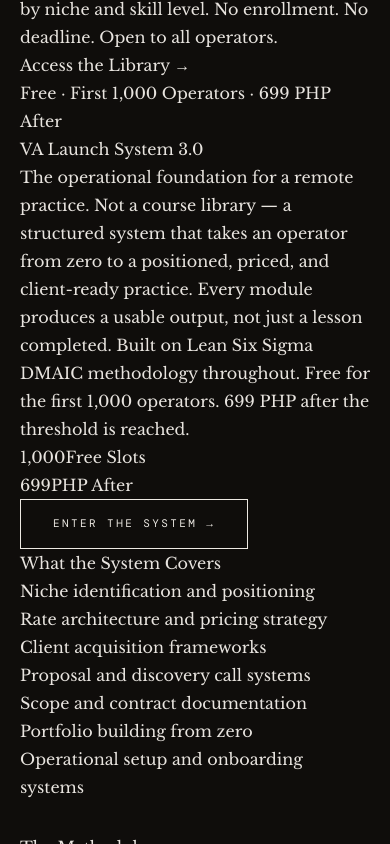
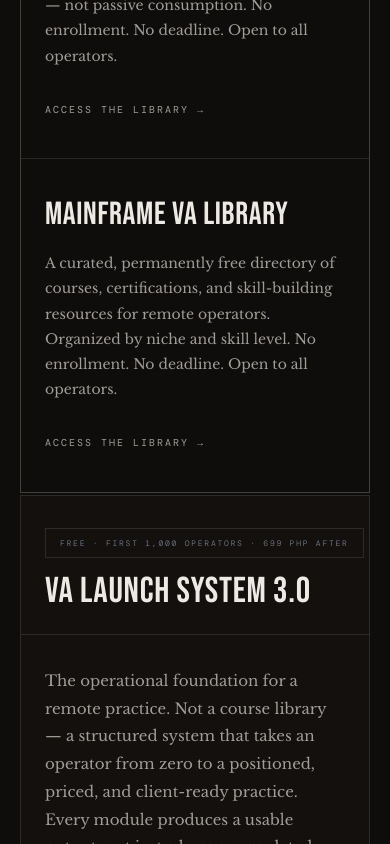
Before and after one commit to kittycataclysmic/marginmomentum-landing, a React (Vite) app: page / in a window 390 px wide. Shown: the part 5180-6024 px from the top of the page. Built offline with nearby package versions, Linux system fonts and the light colour scheme.

Commit message:
Add styles for navigation and system sections
Added new styles for navigation contact link, free systems section, VLS 3.0 block, and paid systems grid. Included responsive adjustments for various screen sizes.

```diff
--- a/src/App.css
+++ b/src/App.css
@@ -1750,3 +1750,369 @@ section { position: relative; z-index: 1; }
   .polcode-invest-tier { flex-direction: column; gap: 12px; }
   .polcode-invest-tier-left { min-width: unset; }
 }
+/* ═══════════════════════════════════════
+   APP.CSS ADDITIONS — append to existing App.css
+   New styles for: Nav contact link, Free Systems,
+   VLS 3.0 block, Paid Systems grid
+═══════════════════════════════════════ */
+
+/* ─── NAV CONTACT LINK ─── */
+.nav-contact-link {
+  color: var(--steel) !important;
+  font-size: 9px !important;
+  letter-spacing: 0.14em !important;
+  text-transform: lowercase !important;
+}
+.nav-contact-link:hover { color: var(--fog) !important; }
+
+/* ═══════════════════════════════════════
+   ECO TIER HEADER (shared by free + paid)
+═══════════════════════════════════════ */
+.eco-tier-header {
+  margin-bottom: 64px;
+}
+
+/* ═══════════════════════════════════════
+   FREE SYSTEMS SECTION
+═══════════════════════════════════════ */
+.eco-free-section {
+  padding: 120px 0;
+  border-bottom: 1px solid var(--rule);
+}
+
+/* Forever free label */
+.eco-forever-label {
+  margin-bottom: 24px;
+}
+
+.eco-forever-label span {
+  font-family: 'DM Mono', monospace;
+  font-size: 8px;
+  letter-spacing: 0.24em;
+  text-transform: uppercase;
+  color: var(--steel);
+  padding: 8px 16px;
+  border: 1px solid var(--rule);
+}
+
+/* Two-column library grid */
+.eco-free-grid {
+  display: grid;
+  grid-template-columns: 1fr 1fr;
+  gap: 0;
+  background: var(--rule);
+  border: 1px solid var(--rule);
+  margin-bottom: 2px;
+}
+
+.eco-free-card {
+  background: var(--deep);
+  padding: 56px 48px;
+  border-right: 1px solid var(--rule);
+  display: flex;
+  flex-direction: column;
+  transition: background 0.25s ease;
+}
+
+.eco-free-card:last-child { border-right: none; }
+.eco-free-card:hover { background: rgba(26,23,20,0.6); }
+
+.eco-free-title {
+  font-family: 'Bebas Neue', sans-serif;
+  font-size: 32px;
+  line-height: 1;
+  color: var(--fog);
+  letter-spacing: 0.02em;
+  margin-bottom: 20px;
+}
+
+.eco-free-desc {
+  font-size: 14px;
+  line-height: 1.8;
+  color: var(--text-muted);
+  flex: 1;
+  margin-bottom: 32px;
+}
+
+.eco-free-link {
+  font-family: 'DM Mono', monospace;
+  font-size: 10px;
+  letter-spacing: 0.2em;
+  text-transform: uppercase;
+  color: var(--text-muted);
+  text-decoration: none;
+  transition: color 0.2s;
+  margin-top: auto;
+}
+
+.eco-free-link:hover { color: var(--fog); }
+
+/* ═══════════════════════════════════════
+   VLS 3.0 BLOCK
+═══════════════════════════════════════ */
+.vls-block {
+  margin-top: 2px;
+  border: 1px solid var(--rule);
+  background: rgba(26,23,20,0.4);
+}
+
+.vls-block-header {
+  padding: 40px 48px 32px;
+  border-bottom: 1px solid var(--rule);
+  display: flex;
+  align-items: baseline;
+  gap: 32px;
+  flex-wrap: wrap;
+}
+
+.vls-block-badge {
+  font-family: 'DM Mono', monospace;
+  font-size: 8px;
+  letter-spacing: 0.22em;
+  text-transform: uppercase;
+  color: var(--steel);
+  padding: 7px 14px;
+  border: 1px solid var(--rule);
+  white-space: nowrap;
+}
+
+.vls-block-title {
+  font-family: 'Bebas Neue', sans-serif;
+  font-size: clamp(36px, 4vw, 56px);
+  line-height: 1;
+  color: var(--fog);
+  letter-spacing: 0.02em;
+}
+
+.vls-block-inner {
+  display: grid;
+  grid-template-columns: 1fr 1fr;
+  gap: 0;
+}
+
+.vls-block-left {
+  padding: 48px;
+  border-right: 1px solid var(--rule);
+  display: flex;
+  flex-direction: column;
+}
+
+.vls-block-desc {
+  font-size: 15px;
+  line-height: 1.85;
+  color: var(--text-muted);
+  margin-bottom: 36px;
+  flex: 1;
+}
+
+.vls-block-stats {
+  display: flex;
+  gap: 48px;
+  margin-bottom: 36px;
+  padding-bottom: 36px;
+  border-bottom: 1px solid var(--rule);
+}
+
+.vls-stat-item {}
+
+.vls-stat-num {
+  display: block;
+  font-family: 'Bebas Neue', sans-serif;
+  font-size: 48px;
+  line-height: 1;
+  color: var(--fog);
+  letter-spacing: 0.02em;
+}
+
+.vls-stat-label {
+  display: block;
+  font-family: 'DM Mono', monospace;
+  font-size: 8px;
+  letter-spacing: 0.2em;
+  text-transform: uppercase;
+  color: var(--steel);
+  margin-top: 6px;
+}
+
+.vls-block-right {
+  padding: 48px;
+}
+
+.vls-feature-label {
+  font-family: 'DM Mono', monospace;
+  font-size: 9px;
+  letter-spacing: 0.22em;
+  text-transform: uppercase;
+  color: var(--steel);
+  padding-bottom: 14px;
+  border-bottom: 1px solid var(--rule);
+  margin-bottom: 20px;
+}
+
+.vls-feature-items {
+  list-style: none;
+  display: flex;
+  flex-direction: column;
+  gap: 10px;
+}
+
+.vls-feature-items li {
+  font-size: 14px;
+  color: var(--text-muted);
+  padding-left: 18px;
+  position: relative;
+  line-height: 1.65;
+}
+
+.vls-feature-items li::before {
+  content: '—';
+  position: absolute;
+  left: 0;
+  color: var(--steel);
+  font-family: 'DM Mono', monospace;
+  font-size: 10px;
+}
+
+.vls-methodology-note p {
+  font-size: 13px;
+  line-height: 1.8;
+  color: var(--text-muted);
+}
+
+/* ═══════════════════════════════════════
+   PAID SYSTEMS SECTION
+═══════════════════════════════════════ */
+.eco-paid-section {
+  padding: 120px 0;
+  border-bottom: 1px solid var(--rule);
+}
+
+.eco-paid-grid {
+  display: grid;
+  grid-template-columns: 1fr 1fr;
+  gap: 0;
+  background: var(--rule);
+  border: 1px solid var(--rule);
+}
+
+.eco-paid-card {
+  background: var(--ink);
+  padding: 48px 44px;
+  border-right: 1px solid var(--rule);
+  border-bottom: 1px solid var(--rule);
+  display: flex;
+  flex-direction: column;
+  transition: background 0.25s ease;
+}
+
+.eco-paid-card:hover { background: rgba(30,27,24,0.95); }
+.eco-paid-card:nth-child(2n) { border-right: none; }
+.eco-paid-card:nth-child(3),
+.eco-paid-card:nth-child(4) { border-bottom: none; }
+
+.eco-paid-num {
+  font-family: 'Bebas Neue', sans-serif;
+  font-size: 64px;
+  line-height: 1;
+  color: var(--fog);
+  opacity: 0.07;
+  margin-bottom: 4px;
+}
+
+.eco-paid-name {
+  font-family: 'Bebas Neue', sans-serif;
+  font-size: 28px;
+  line-height: 1.05;
+  color: var(--fog);
+  letter-spacing: 0.02em;
+  margin-bottom: 8px;
+}
+
+.eco-paid-tag {
+  font-family: 'DM Mono', monospace;
+  font-size: 8px;
+  letter-spacing: 0.2em;
+  text-transform: uppercase;
+  color: var(--steel);
+  margin-bottom: 20px;
+}
+
+.eco-paid-desc {
+  font-size: 13px;
+  line-height: 1.8;
+  color: var(--text-muted);
+  margin-bottom: 0;
+  flex: 1;
+}
+
+.eco-paid-specs {
+  list-style: none;
+  display: flex;
+  flex-direction: column;
+  gap: 8px;
+  margin: 24px 0 28px;
+  padding-top: 20px;
+  border-top: 1px solid var(--rule);
+}
+
+.eco-paid-specs li {
+  font-family: 'DM Mono', monospace;
+  font-size: 9px;
+  letter-spacing: 0.1em;
+  color: var(--steel);
+  padding-left: 14px;
+  position: relative;
+  line-height: 1.65;
+}
+
+.eco-paid-specs li::before {
+  content: '·';
+  position: absolute;
+  left: 0;
+  color: var(--steel);
+}
+
+.eco-paid-link {
+  font-family: 'DM Mono', monospace;
+  font-size: 10px;
+  letter-spacing: 0.2em;
+  text-transform: uppercase;
+  color: var(--text-muted);
+  text-decoration: none;
+  transition: color 0.2s;
+  margin-top: auto;
+}
+
+.eco-paid-link:hover { color: var(--fog); }
+
+/* ═══════════════════════════════════════
+   RESPONSIVE — new sections
+═══════════════════════════════════════ */
+@media (max-width: 768px) {
+  /* Nav */
+  .nav-contact-link { display: none; }
+
+  /* Free section */
+  .eco-free-section { padding: 80px 0; }
+  .eco-free-grid { grid-template-columns: 1fr; }
+  .eco-free-card { border-right: none; border-bottom: 1px solid var(--rule); }
+  .eco-free-card:last-child { border-bottom: none; }
+  .eco-free-card { padding: 40px 24px; }
+
+  /* VLS block */
+  .vls-block-header { padding: 32px 24px 24px; flex-direction: column; gap: 16px; }
+  .vls-block-inner { grid-template-columns: 1fr; }
+  .vls-block-left { border-right: none; border-bottom: 1px solid var(--rule); padding: 32px 24px; }
+  .vls-block-right { padding: 32px 24px; }
+  .vls-block-stats { gap: 32px; }
+
+  /* Paid section */
+  .eco-paid-section { padding: 80px 0; }
+  .eco-paid-grid { grid-template-columns: 1fr; }
+  .eco-paid-card { border-right: none !important; border-bottom: 1px solid var(--rule) !important; padding: 40px 24px; }
+  .eco-paid-card:last-child { border-bottom: none !important; }
+}
+
+@media (max-width: 480px) {
+  .vls-block-stats { flex-direction: column; gap: 20px; }
+}
```
